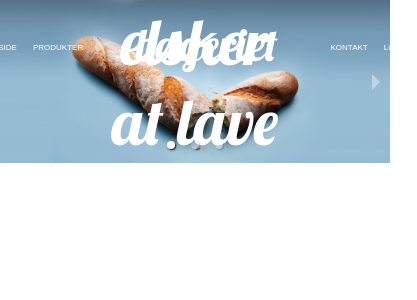
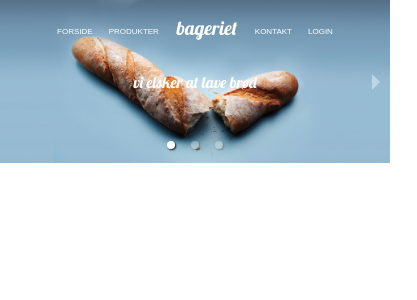
Before and after one commit to Emsenparry/bageriet, a React (Create React App) app: page / in a window 390 px wide. Shown: the top 300 px of the page, 417 px wide, since content can reach past the window. Built offline with nearby package versions, Linux system fonts and the light colour scheme.

Commit message:
responsive header

```diff
--- a/src/Components/Carousel/Carosel.scss
+++ b/src/Components/Carousel/Carosel.scss
@@ -7,6 +7,7 @@
   display: inline;
   position: absolute;
 }
+
 .parent {
   position: relative;
 }
@@ -81,9 +82,24 @@
   font-weight: 300;
   color: white;
 }
-  h1{
+
+h1 {
   font-family: 'Lobster', sans-serif;
-    font-size: 4em;
+  font-size: 4vw;
   font-weight: 300;
   color: white;
 }
+
+@media screen and (max-width: 768px) {
+  .nav-list h2 {
+    font-size: 1.5rem;
+    padding: 0 1em;
+  }
+}
+
+@media screen and (max-width: 480px) {
+  .nav-list h2 {
+    font-size: 1.2rem;
+    padding: 0 0.5em;
+  }
+}
```
Lines whose indentation alone changed are shown as unchanged.
